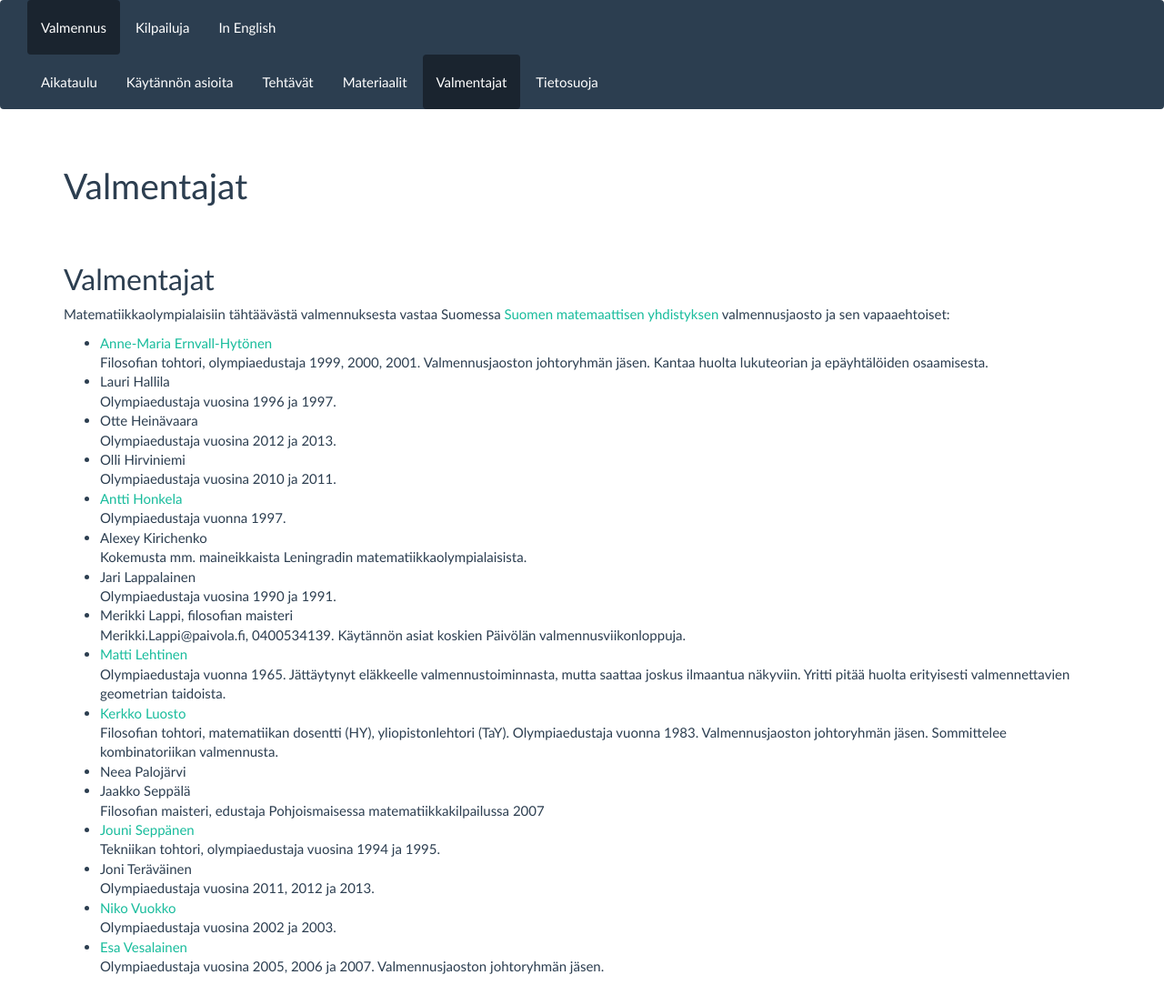
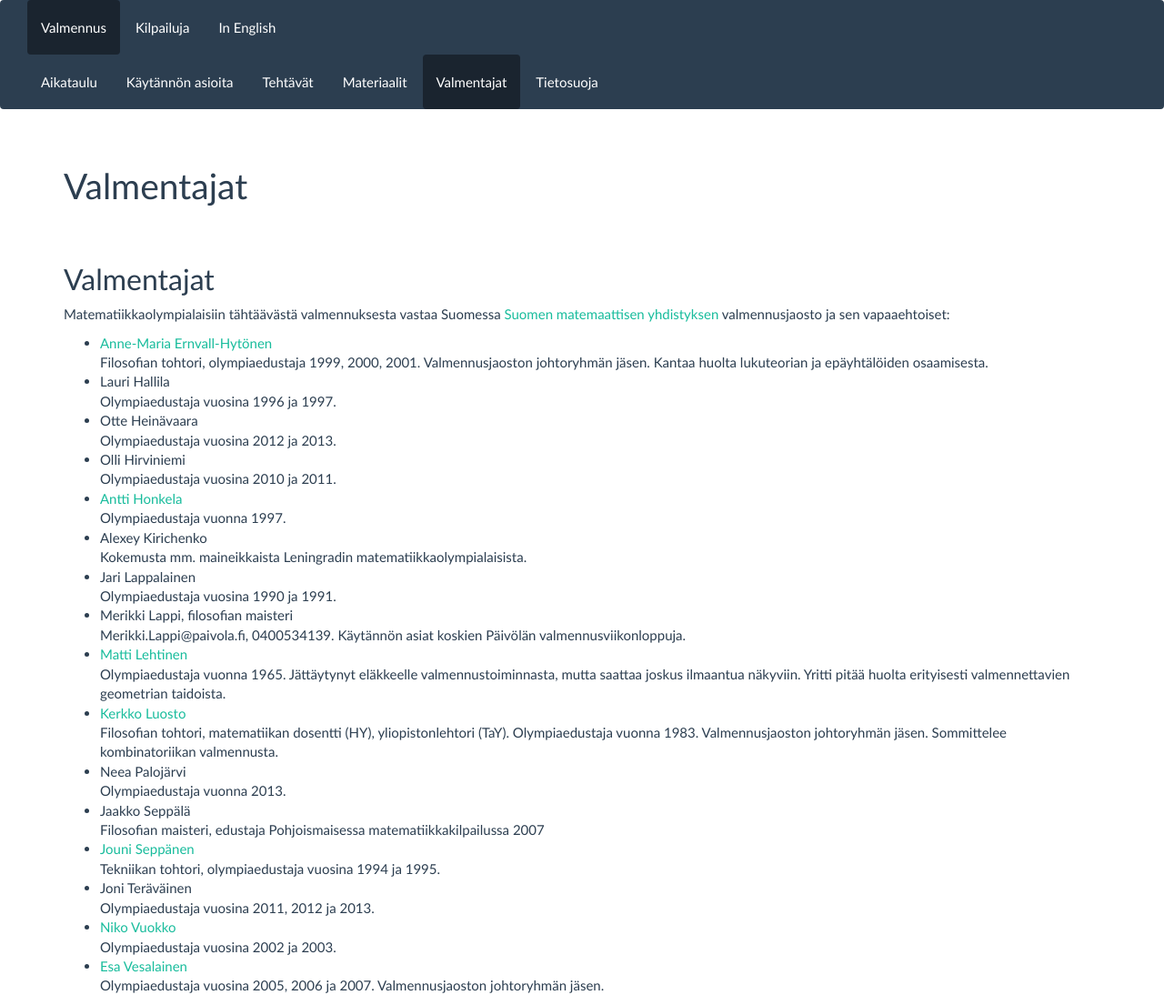
Before and after one commit to matematiikkakilpailut/matematiikkakilpailut.github.io, a Jekyll site: the page built from valmentajat/index.md, in a window 1280 px wide. Shown: the whole page at 91% size. Built offline with Jekyll 4.4.1, drawn with Linux system fonts in a browser that asks for light colours; before the commit the page ends 1084 px from its top, so only the background shows below that.

Commit message:
Update index.md

```diff
--- a/valmentajat/index.md
+++ b/valmentajat/index.md
@@ -28,7 +28,7 @@ Matematiikkaolympialaisiin tähtäävästä valmennuksesta vastaa Suomessa
    Filosofian tohtori, matematiikan dosentti (HY), yliopistonlehtori (TaY).
    Olympiaedustaja vuonna 1983. Valmennusjaoston johtoryhmän jäsen.
    Sommittelee kombinatoriikan valmennusta.
-*  Neea Palojärvi
+*  Neea Palojärvi<br/> Olympiaedustaja vuonna 2013.
 *  Jaakko Seppälä<br/>
    Filosofian maisteri, edustaja Pohjoismaisessa matematiikkakilpailussa 2007
 *  [Jouni Seppänen][jks]<br/> Tekniikan tohtori, olympiaedustaja vuosina 1994 ja 1995.
```
